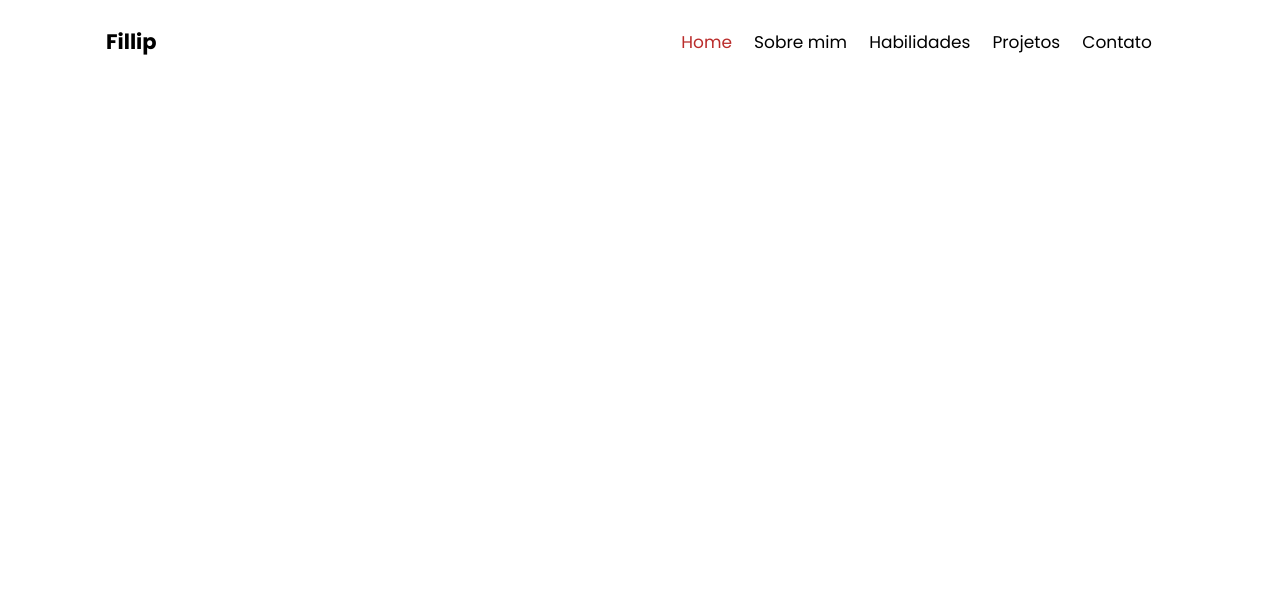
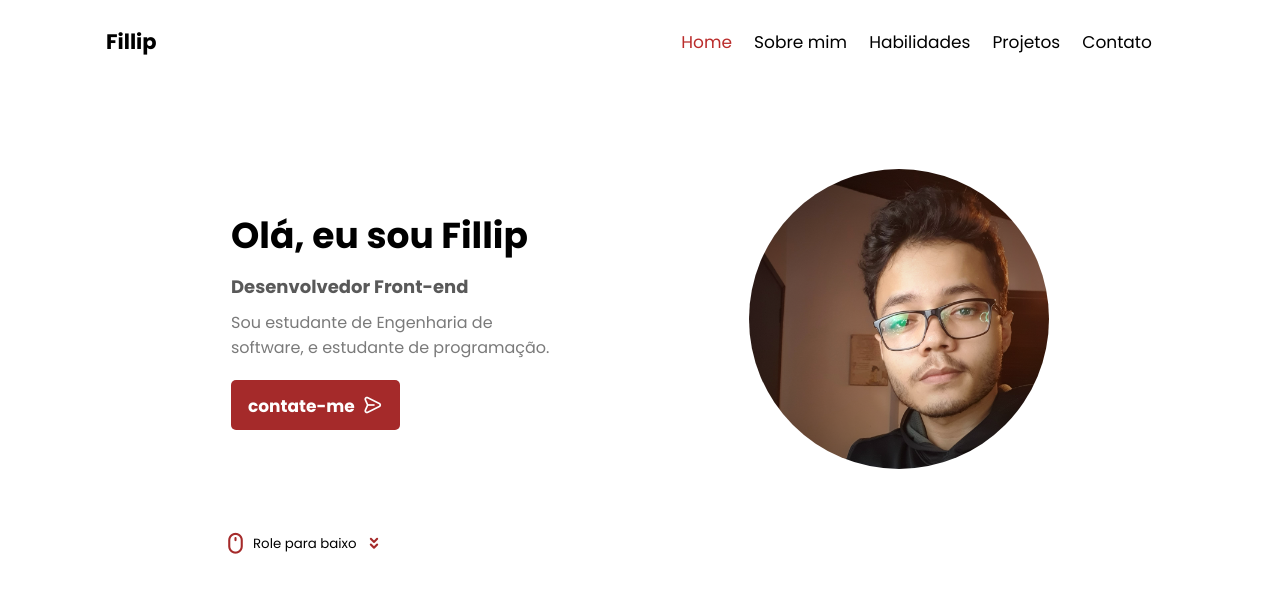
Before and after one commit to DevFillip/Portfolio-pessoal, a React (Create React App) app: page / in a window 1280 px wide. Shown: the top 592 px of the page. Built offline with nearby package versions, Linux system fonts and the light colour scheme; the HTML template or start-up script is replaced by a standard one.

Commit message:
Home base feita e estilizada

```diff
--- a/public/index.html
+++ b/public/index.html
@@ -10,10 +10,8 @@
       content="Web site created using create-react-app"
     />
     <link rel="apple-touch-icon" href="%PUBLIC_URL%/logo192.png" />
-    <!--
-      manifest.json provides metadata used when your web app is installed on a
-      user's mobile device or desktop. See https://developers.google.com/web/fundamentals/web-app-manifest/
-    -->
+    <link rel="stylesheet" href="https://unicons.iconscout.com/release/v4.0.0/css/line.css">
+
     <link rel="manifest" href="%PUBLIC_URL%/manifest.json" />
     <!--
       Notice the use of %PUBLIC_URL% in the tags above.
--- a/src/App.js
+++ b/src/App.js
@@ -1,10 +1,13 @@
 import Navbar from "./layout/navbar/navbar";
+import Home from "./Sessões/Home/Home";
 
 
 function App() {
   return (
+
     <div className="app">
       <Navbar />
+      <Home />
     </div>
   );
 }
--- /dev/null
+++ b/src/Sessões/Home/Home.js
@@ -0,0 +1,28 @@
+import fotoPefil from '../../imagens/fotodeperfil1.png'
+import './styles.css'
+
+function Home(){
+    return (
+        <>
+        <div className="home-container">
+
+            <div className="sobre-mim">
+                <h1>Olá, eu sou Fillip</h1>
+                <p className='p-primeiro'>Desenvolvedor Front-end</p>
+                <p className='p-segundo'>Sou estudante de Engenharia de software, e estudante de programação.</p>
+                <button>contate-me<i class="uil uil-message"></i></button>
+            </div>
+
+            <img alt="fotodeperfil" src={fotoPefil}/>
+
+        </div>
+        <div className='scroll-down'>
+            <i class="uil uil-mouse-alt"></i>
+            <button>Role para baixo</button>
+            <i class="uil uil-angle-double-down"></i>
+        </div>
+        </>
+    )
+}
+
+export default Home
--- /dev/null
+++ b/src/Sessões/Home/styles.css
@@ -0,0 +1,116 @@
+.home-container{
+    display: flex;
+    justify-content: space-between;
+    align-items: center;
+    max-width: 850px;
+    margin: 0 auto;
+    padding: 1em;
+    margin-top: 80px;
+}
+
+.home-container h1{
+    font-size: 36px;
+}
+
+.p-primeiro{
+    font-size: 18px;
+    font-weight: 600;
+    color: rgb(89, 89, 89);
+    width: 100%;
+    margin-top: 10px;
+    margin-bottom:  10px;
+
+}
+
+.p-segundo{
+    font-size: 16px;
+    width:  100%;
+    font-weight: 500;
+    color: #7a7a7a;
+    margin-bottom: 20px;
+}
+
+.home-container img{
+    max-width: 300px;
+    height: 300px;
+    border-radius: 50%;
+}
+
+.sobre-mim{
+    width: 40%;
+    margin-right: 30px;
+}
+
+.sobre-mim button{
+    padding: 0.6em 1em;
+    background-color: brown;
+    color: white;
+    font-weight: 600;
+    font-size: 17px;
+    border: 0;
+    border-radius: 5px;
+    cursor: pointer;
+}
+
+i{
+    margin-left: 8px;
+    font-size: 20px;
+}
+
+.scroll-down{
+    max-width: 850px;
+    margin: 0 auto;
+    margin-top: 40px;
+    display: flex;
+    align-items: center;
+}
+
+.scroll-down button{
+    background-color: transparent;
+    border: 0;
+    margin-left: 5px;
+    cursor: pointer;
+}
+
+.scroll-down i{
+    font-size: 25px;
+    color: brown;
+    cursor: pointer;
+}
+
+.scroll-down i:nth-of-type(2){
+    margin-left: 5px;
+    cursor: pointer;
+}
+
+@media screen and (max-width:768px) {
+    .home-container img{
+        position:fixed;
+        top: 90px;
+        bottom: 0;
+        right:130px;
+        width: 220px;
+        height:220px;
+}
+
+    .home-container {
+        display: block;
+    }
+
+    .home-container h1{
+        font-size: 32px;
+    }
+
+    .sobre-mim{
+        width: 100%;
+        margin-top: 160px;
+    }
+
+    .p-primeiro{
+        margin-top: 2px;
+    }
+    .p-segundo{
+        margin-bottom: 20px;
+    }
+
+}
```
Also changed, not shown: src/imagens/fotodeperfil1.jpg (added), src/imagens/fotodeperfil1.png (added).
